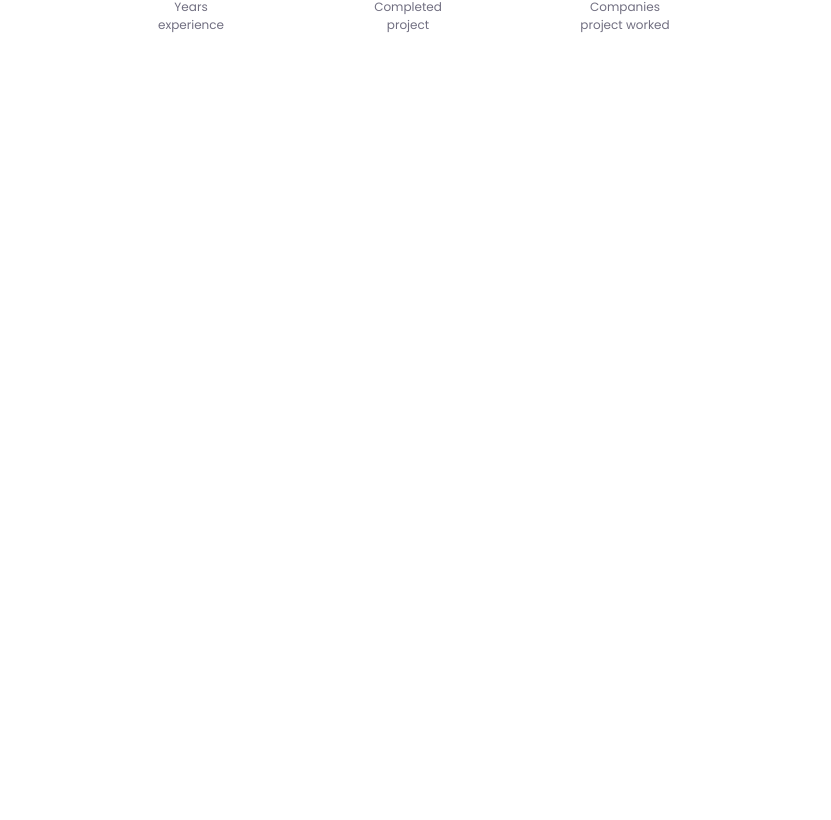
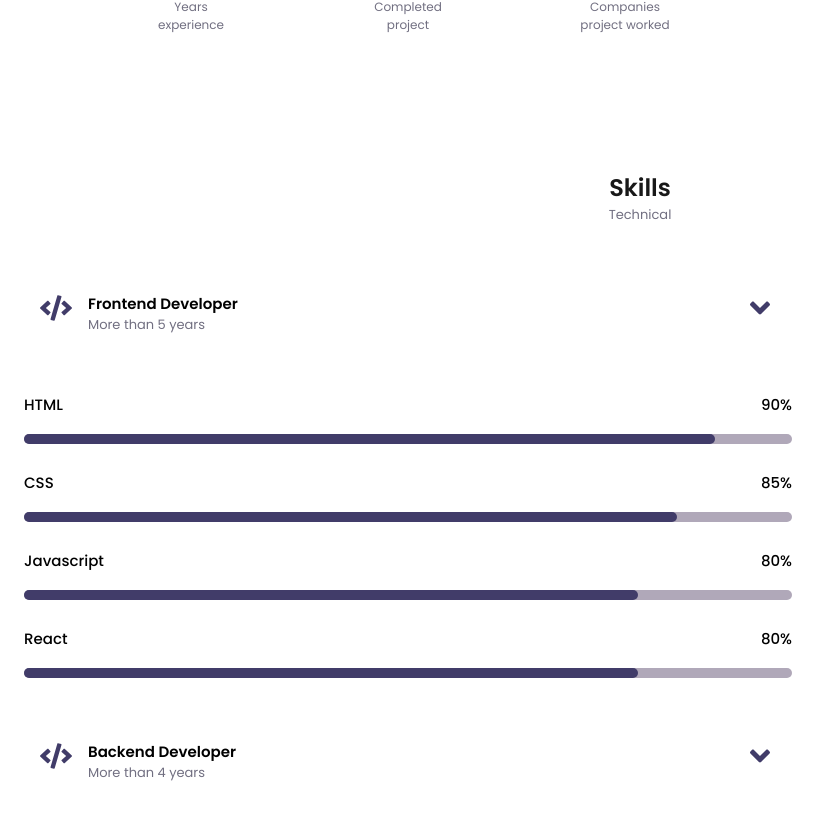
Before and after one commit to iqbalseptyan/react-portfolio, a React (Create React App) app: page / in a window 1280 px wide. Shown: the part 959-1779 px from the top of the page, without its empty margins (0-831 px from the left). Before the commit the page ends 1145 px from the top, so only its background shows below. Built offline with nearby package versions, Linux system fonts and the light colour scheme.

Commit message:
add skills

```diff
--- a/src/App.js
+++ b/src/App.js
@@ -2,6 +2,7 @@ import "./App.css";
 import About from "./components/About/About";
 import Home from "./components/Home/Home";
 import Navbar from "./components/Navbar/Navbar";
+import Skills from "./components/Skills/Skills";
 
 function App() {
   return (
@@ -9,6 +10,7 @@ function App() {
       <Navbar />
       <Home />
       <About />
+      <Skills />
     </>
   );
 }
--- /dev/null
+++ b/src/components/Skills/Skills.jsx
@@ -0,0 +1,119 @@
+import React, { useState } from "react";
+import { Section, SectionSubtitle, SectionTitle } from "../GlobalElements";
+import {
+  ContainerSkills,
+  SkillArrowIcon,
+  SkillsBar,
+  SkillsContent,
+  SkillsData,
+  SkillsHeader,
+  SkillsIcon,
+  SkillsList,
+  SkillsName,
+  SkillsNumber,
+  SkillsSubTitle,
+  SkillsTitle,
+  SkillsTitles,
+} from "./SkillsElements";
+import { FaAngleDown, FaCode } from "react-icons/fa";
+
+const Skills = () => {
+  const [openFrontEnd, setOpenFrontEnd] = useState(false);
+  const [openBackEnd, setOpenBackEnd] = useState(false);
+
+  return (
+    <Section>
+      <SectionTitle>Skills</SectionTitle>
+      <SectionSubtitle>Technical</SectionSubtitle>
+
+      <ContainerSkills>
+        {/* Frontend */}
+        <SkillsContent>
+          <SkillsHeader>
+            <SkillsIcon>
+              <FaCode />
+            </SkillsIcon>
+            <div>
+              <SkillsTitle>Frontend Developer</SkillsTitle>
+              <SkillsSubTitle>More than 5 years</SkillsSubTitle>
+            </div>
+            <SkillArrowIcon onClick={() => setOpenFrontEnd(!openFrontEnd)}>
+              <FaAngleDown />
+            </SkillArrowIcon>
+          </SkillsHeader>
+          <SkillsList open={openFrontEnd}>
+            <SkillsData>
+              <SkillsTitles>
+                <SkillsName>HTML</SkillsName>
+                <SkillsNumber>90%</SkillsNumber>
+              </SkillsTitles>
+              <SkillsBar max="100" value="90" />
+            </SkillsData>
+            <SkillsData>
+              <SkillsTitles>
+                <SkillsName>CSS</SkillsName>
+                <SkillsNumber>85%</SkillsNumber>
+              </SkillsTitles>
+              <SkillsBar max="100" value="85" />
+            </SkillsData>
+            <SkillsData>
+              <SkillsTitles>
+                <SkillsName>Javascript</SkillsName>
+                <SkillsNumber>80%</SkillsNumber>
+              </SkillsTitles>
+              <SkillsBar max="100" value="80" />
+            </SkillsData>
+            <SkillsData>
+              <SkillsTitles>
+                <SkillsName>React</SkillsName>
+                <SkillsNumber>80%</SkillsNumber>
+              </SkillsTitles>
+              <SkillsBar max="100" value="80" />
+            </SkillsData>
+          </SkillsList>
+        </SkillsContent>
+
+        {/* Backend */}
+        <SkillsContent>
+          <SkillsHeader>
+            <SkillsIcon>
+              <FaCode />
+            </SkillsIcon>
+            <div>
+              <SkillsTitle>Backend Developer</SkillsTitle>
+              <SkillsSubTitle>More than 4 years</SkillsSubTitle>
+            </div>
+            <SkillArrowIcon onClick={() => setOpenBackEnd(!openBackEnd)}>
+              <FaAngleDown />
+            </SkillArrowIcon>
+          </SkillsHeader>
+          <SkillsList open={!openBackEnd}>
+            <SkillsData>
+              <SkillsTitles>
+                <SkillsName>PHP</SkillsName>
+                <SkillsNumber>80%</SkillsNumber>
+              </SkillsTitles>
+              <SkillsBar max="100" value="80"></SkillsBar>
+            </SkillsData>
+            <SkillsData>
+              <SkillsTitles>
+                <SkillsName>NodeJS</SkillsName>
+                <SkillsNumber>80%</SkillsNumber>
+              </SkillsTitles>
+              <SkillsBar max="100" value="80"></SkillsBar>
+            </SkillsData>
+            <SkillsData>
+              <SkillsTitles>
+                <SkillsName>Firebase</SkillsName>
+                <SkillsNumber>80%</SkillsNumber>
+              </SkillsTitles>
+              <SkillsBar max="100" value="80"></SkillsBar>
+            </SkillsData>
+          </SkillsList>
+        </SkillsContent>
+      </ContainerSkills>
+    </Section>
+  );
+};
+
+export default Skills;
--- /dev/null
+++ b/src/components/Skills/SkillsElements.jsx
@@ -0,0 +1,84 @@
+import styled from "styled-components";
+import { Container, Grid } from "../GlobalElements";
+
+export const ContainerSkills = styled(Container, Grid)`
+  row-gap: 0;
+`;
+
+export const SkillsContent = styled.div``;
+
+export const SkillsHeader = styled.div`
+  display: flex;
+  align-items: center;
+  margin-bottom: var(--mb-2-5);
+  cursor: pointer;
+`;
+
+export const SkillsIcon = styled.div`
+  font-size: 2rem;
+  color: var(--dark-purple-color);
+  padding: 1rem;
+`;
+
+export const SkillArrowIcon = styled(SkillsIcon)`
+  margin-left: auto;
+`;
+
+export const SkillsTitle = styled.h1`
+  font-size: var(--h3-font-size);
+`;
+
+export const SkillsSubTitle = styled.p`
+  font-size: var(--small-font-size);
+  color: var(--grey-color);
+`;
+
+export const SkillsList = styled(Grid)`
+  margin-bottom: var(--mb-2-5);
+  height: ${(props) => (props.open ? 0 : "max-content")};
+
+  overflow: auto;
+  transition: width 2s, height 4s;
+`;
+
+export const SkillsData = styled.div`
+  transition: 2s;
+  color: var(--black-color);
+`;
+
+export const SkillsTitles = styled.div`
+  display: flex;
+  justify-content: space-between;
+  margin-bottom: var(--mb-0-5);
+`;
+
+export const SkillsName = styled.h1`
+  font-size: var(--normal-font-size);
+  font-weight: var(--font-medium);
+`;
+
+export const SkillsNumber = styled.h1`
+  font-size: var(--normal-font-size);
+  font-weight: var(--font-medium);
+`;
+
+export const SkillsBar = styled.progress`
+  height: 10px;
+  width: 100%;
+  border-radius: 0.25rem;
+
+  &::-moz-progress-bar {
+    background: var(--dark-purple-color);
+    border-radius: 10px;
+  }
+
+  &::-webkit-progress-bar {
+    border-radius: 10px;
+    background-color: var(--light-grey-color);
+  }
+
+  &::-webkit-progress-value {
+    background: var(--dark-purple-color);
+    border-radius: 10px;
+  }
+`;
```
